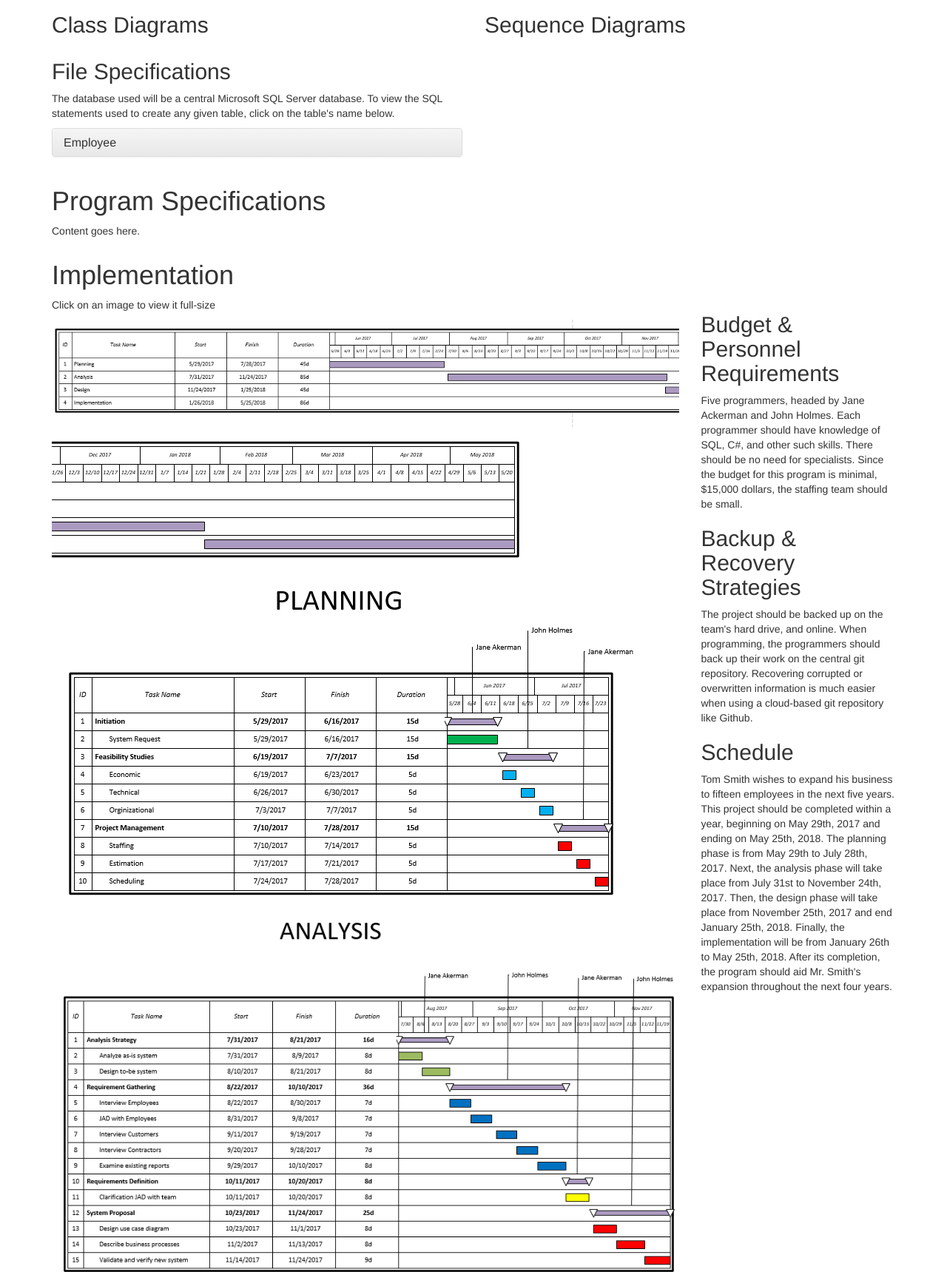
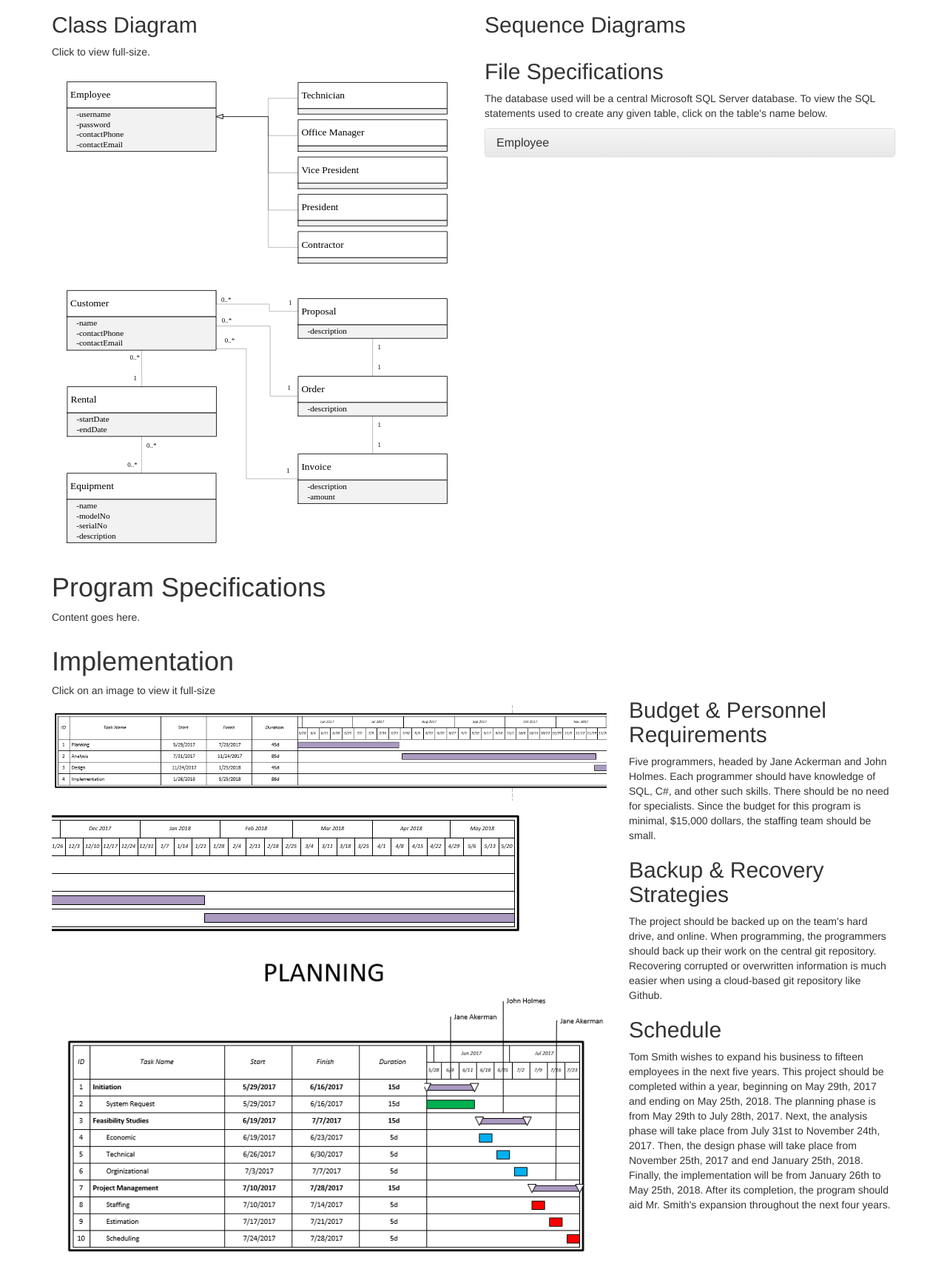
Before and after one commit to grey280/COMP305-project, a plain HTML site: page docs/index.html in a window 1280 px wide. Shown: the part 3431-5150 px from the top of the page at 74% size. Drawn offline with nearby package versions, Linux system fonts and the light colour scheme.

Commit message:
Class diagram and updated illustrations list

```diff
--- a/docs/index.html
+++ b/docs/index.html
@@ -47,6 +47,12 @@
 					<a href="#" class="dropdown-toggle" data-toggle="dropdown" role="button" aria-haspopup="true" aria-expanded="false">Illustrations <span class="caret"></span></a>
 					<ul class="dropdown-menu">
 						<li><a href="#UseCaseModel">Use Case Model</a></li>
+						<li><a href="#ClassDiagram">Class Diagram</a></li>
+						<li><a href="#GanttChart">Implementation Schedule</a></li>
+						<li><a href="#PlanningPhase">Planning Phase Schedule</a></li>
+						<li><a href="#AnalysisPhase">Analysis Phase Schedule</a></li>
+						<li><a href="#DesignPhase">Design Phase Schedule</a></li>
+						<li><a href="#ImplementationPhase">Implementation Phase Schedule</a></li>
 					</ul>
 				</li>
 			</ul>
@@ -670,8 +676,10 @@
 		</div>
 	</div>
 	<div class="row">
-		<div class="col-md-6">
-			<h2>Class Diagrams</h2>
+		<div class="col-md-6" id="ClassDiagram">
+			<h2>Class Diagram</h2>
+			<p>Click to view full-size.</p>
+			<a target="_BLANK" href="./ClassDiagram.svg"><img class="img-responsive" src="./ClassDiagram.svg"></a>
 		</div>
 		<div class="col-md-6">
 			<h2>Sequence Diagrams</h2>
@@ -711,16 +719,16 @@
 		<div class="col-xs-12">
 			<h1>Implementation</h1>
 		</div>
-		<div class="col-md-9">
+		<div class="col-md-8">
 			<p>Click on an image to view it full-size</p>
-			<a target="_BLANK" href="./Gantt1.png"><img src="./Gantt1.png" class="img-responsive"></a>
+			<a target="_BLANK" href="./Gantt1.png" name="GanttChart"><img src="./Gantt1.png" class="img-responsive"></a>
 			<a target="_BLANK" href="./Gantt2.png"><img src="./Gantt2.png" class="img-responsive"></a>
-			<a target="_BLANK" href="./Planning.png"><img src="./Planning.png" class="img-responsive"></a>
-			<a target="_BLANK" href="./Analysis.png"><img src="./Analysis.png" class="img-responsive"></a>
-			<a target="_BLANK" href="./Implementation.png"><img src="./Implementation.png" class="img-responsive"></a>
-			<a target="_BLANK" href="./Design.png"><img src="./Design.png" class="img-responsive"></a>
+			<a target="_BLANK" href="./Planning.png" name="PlanningPhase"><img src="./Planning.png" class="img-responsive"></a>
+			<a target="_BLANK" href="./Analysis.png" name="AnalysisPhase"><img src="./Analysis.png" class="img-responsive"></a>
+			<a target="_BLANK" href="./Design.png" name="DesignPhase"><img src="./Design.png" class="img-responsive"></a>
+			<a target="_BLANK" href="./Implementation.png" name="ImplementationPhase"><img src="./Implementation.png" class="img-responsive"></a>
 		</div>
-		<div class="col-md-3">
+		<div class="col-md-4">
 			<h2>Budget &amp; Personnel Requirements</h2>
 			<p>Five programmers, headed by Jane Ackerman and John Holmes. Each programmer should have knowledge of SQL, C#, and other such skills. There should be no need for specialists. Since the budget for this program is minimal, $15,000 dollars, the staffing team should be small.</p>
 			<h2>Backup &amp; Recovery Strategies</h2>
```
Also changed, not shown: docs/ClassDiagram.svg (added).
